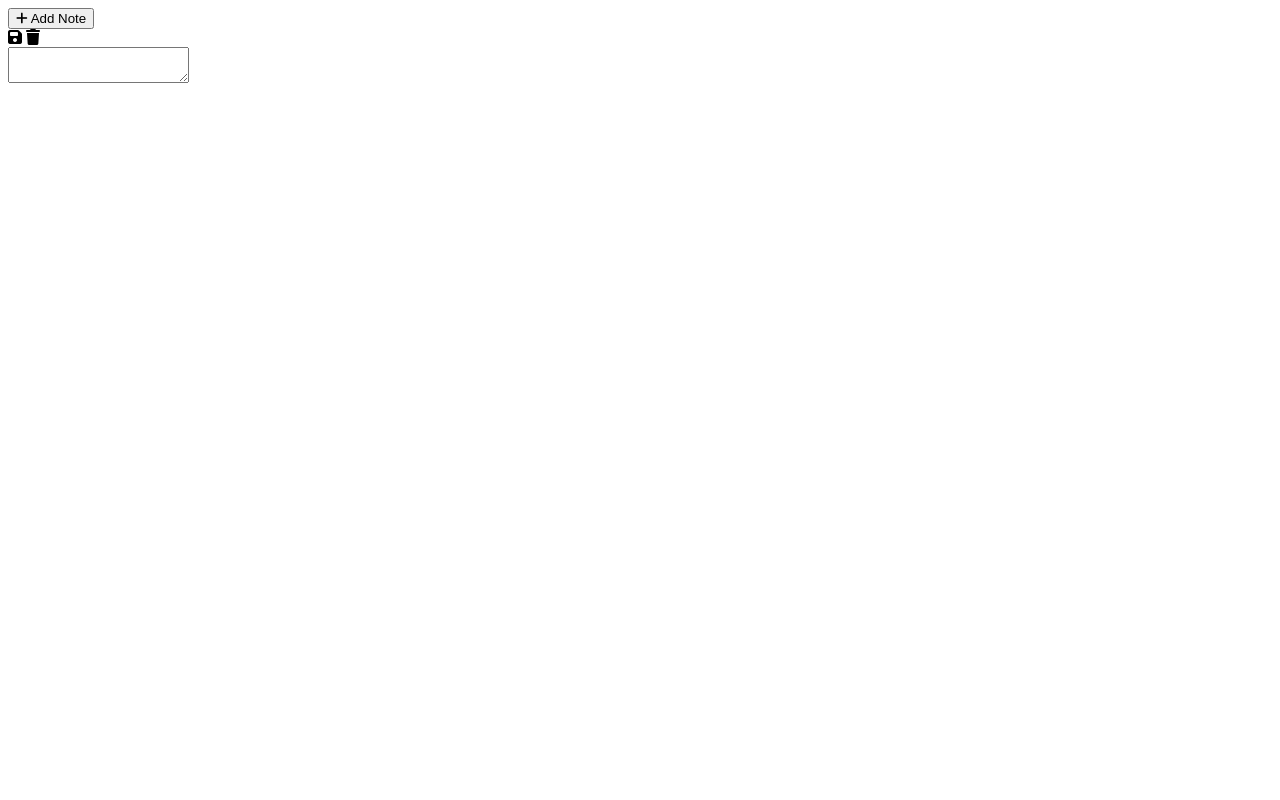
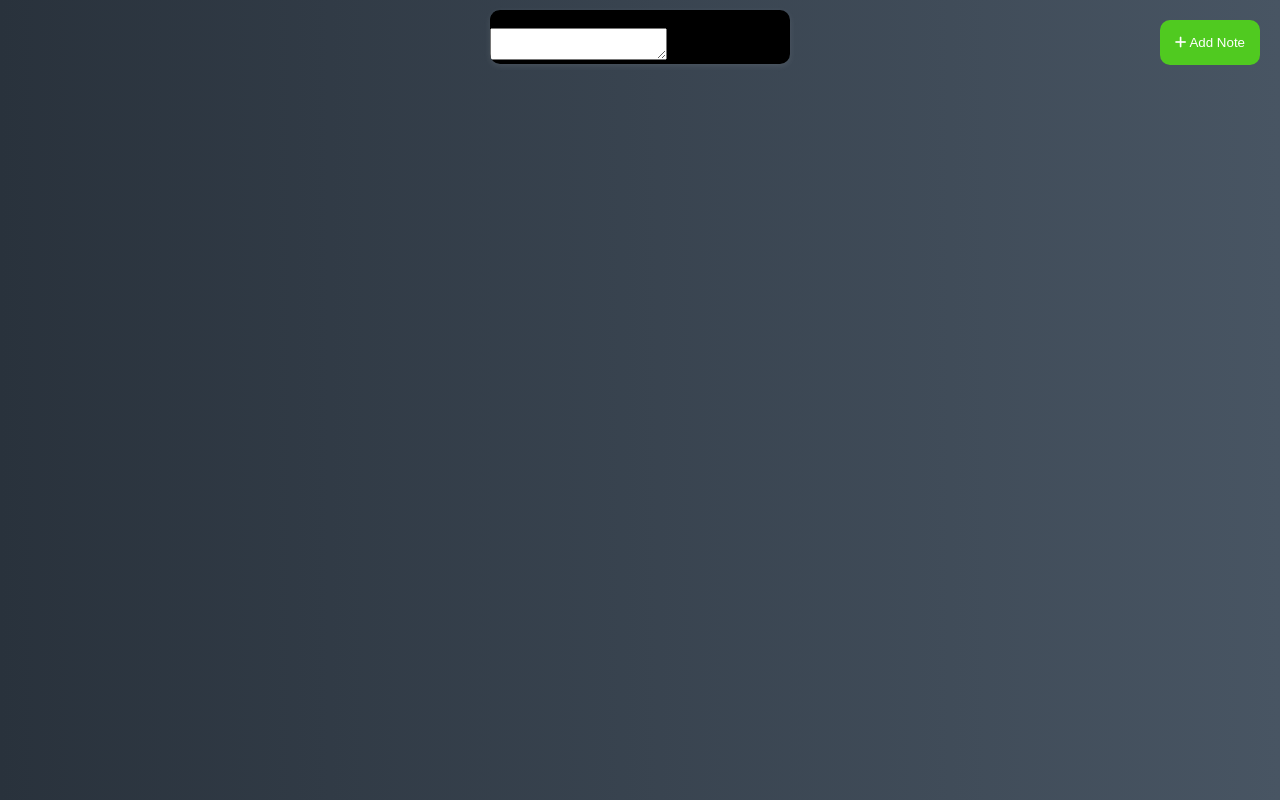
Before and after one commit to elfadili-ae/Notes-App-js, a plain HTML site: page index.html in a window 1280 px wide. Drawn offline with Linux system fonts and the light colour scheme.

Commit message:
Style: addBtn, note

```diff
--- a/index.html
+++ b/index.html
@@ -5,19 +5,21 @@
     <meta http-equiv="X-UA-Compatible" content="IF-edge">
     <meta name="viewport" content="width=device-width, initial-scale=1.0">
     <title>My Notes App</title>
-    <link rel="stylsheet" href="style.css">
+    <link rel="stylesheet" href="style.css">
     <body>
         <button id="addBtn">
             <i class="fas fa-plus"></i>
             Add Note
         </button>
         <div id="main">
-            <div id="note">
-                <i class="fas fa-save"></i>
-                <i class="fas fa-trash"></i>
+            <div class="note">
+                <div id="note-actions">
+                    <i class="fas fa-save"></i>
+                    <i class="fas fa-trash"></i>
+                </div>
+                <textarea></textarea>
+                </div>
             </div>
-            <textarea></textarea>
-        </div>
 
         <script src="https://kit.fontawesome.com/b5ee477b15.js" crossorigin="anonymous"></script>
         <script src="script.js"></script>
--- a/style.css
+++ b/style.css
@@ -0,0 +1,51 @@
+* {
+    padding: 0;
+    margin: 0;
+    box-sizing: border-box;
+}
+
+body {
+    background: #485563;
+    background: -webkit-linear-gradient(to right, #29323c, #485563);
+    background: linear-gradient(to right, #29323c, #485563);
+}
+
+#main {
+    min-height: 100vh;
+    padding-bottom: 50px;
+    display: flex;
+    justify-content: center;
+    align-items: flex-start;
+}
+
+#addBtn {
+    position: fixed;
+    top: 20px;
+    right: 20px;
+    background-color: rgb(80, 202, 32);
+    padding: 15px;
+    border: none;
+    border-radius: 10px;
+    cursor: pointer;
+    color: rgb(255, 255, 255);
+    transition: background-color 0.3s ease-in-out;
+}
+
+#addBtn:hover {
+    background-color: rgb(108, 221, 64);
+}
+
+.note {
+    width: 300px;
+    background-color: black;
+    margin: 10px;
+    border-radius: 10px;
+    box-shadow: 0px 2px 6px rgba(238, 238, 238, 0.1);
+    overflow: hidden;
+    transition: box-shadow 0.3s ease;
+
+}
+
+.note:hover {
+    box-shadow: 0px 2px 6px rgba(255, 255, 255, 0.3);
+}
```
